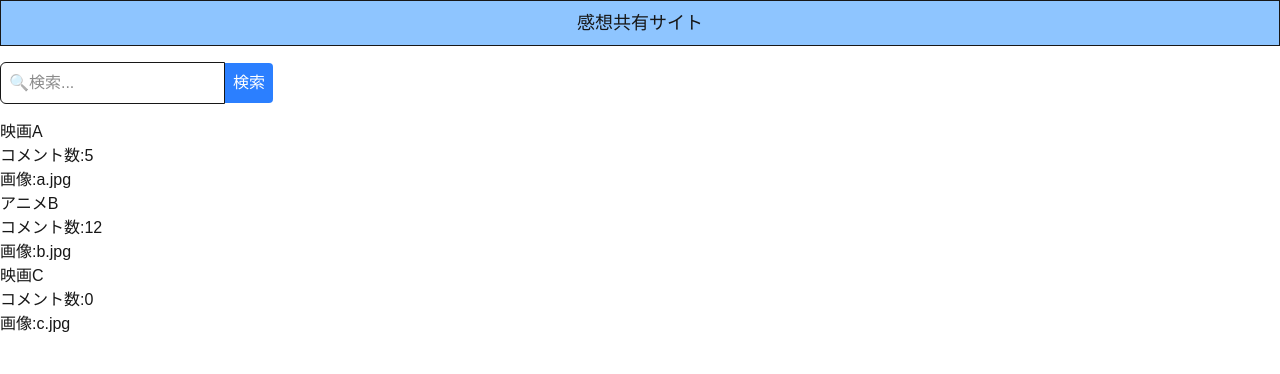
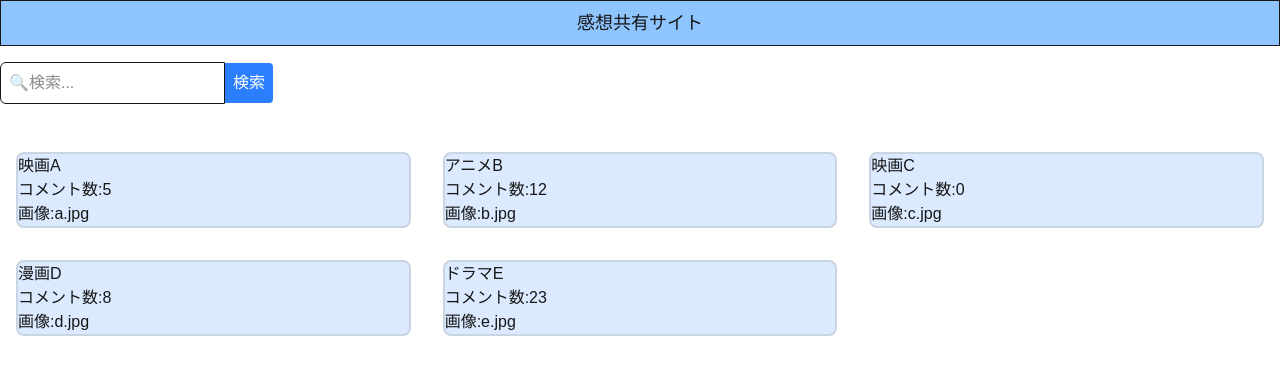
Before and after one commit to hiiro5/kcl-web, a Next.js app: page / in a window 1280 px wide. Shown: the top 374 px of the page. Built offline with nearby package versions, Linux system fonts and the light colour scheme.

Commit message:
トップとネタバレ確認のポップアップ

```diff
--- /dev/null
+++ b/app/[contentId]/page_comment.jsx
@@ -0,0 +1,8 @@
+export default function CommentPage({params}) {
+    return (
+        <div>
+            <h1>コンテンツID: {params.contentId} のコメントページ</h1>
+            <p>ここにコメント一覧や投稿フォームを作っていきます。</p>
+        </div>
+    );
+}
--- a/components/Contents.jsx
+++ b/components/Contents.jsx
@@ -1,9 +1,13 @@
-export default function Contents({title, commentCount, imageUrl}) {
+export default function Contents({title, commentCount, imageUrl, onClick}) {
     return (
-        <div>
+        <div
+            className="border-2 border-slate-300 bg-blue-100 rounded-lg hover:bg-blue-200"
+            onClick={onClick}
+        >
             <h1>{title}</h1>
             <h2>コメント数:{commentCount}</h2>
             <h3>画像:{imageUrl}</h3>
         </div>
+
     );
 }
--- a/components/Main.jsx
+++ b/components/Main.jsx
@@ -1,11 +1,49 @@
+"use client";
+
+import { useState } from 'react';
 import Contents from "./Contents.jsx";
+import SpoilerAlert from "./SpoilerAlert.jsx"
+
+const contentsData = [
+    {id:1,title:'映画A', commentCount:5, imageUrl:"a.jpg"},
+    {id:2,title:'アニメB', commentCount:12, imageUrl:'b.jpg'},
+    {id:3,title:'映画C',commentCount:0, imageUrl:'c.jpg'},
+    {id:4,title:'漫画D', commentCount:8, imageUrl:'d.jpg'},
+    {id:5,title:'ドラマE',commentCount:23, imageUrl:'e.jpg'},
+];
+
 
 export default function Main() {
+    // const [showAlert, setShowAlert] = useState(true);
+    const [selectedContent, setSelectedContent] = useState(null);
+
+    const handleContentClick = (content) => {
+        console.log(content.title + "がクリックされました！");
+        setSelectedContent(content);
+    }
+
     return(
-        <div>
-            <Contents title="映画A" commentCount={5} imageUrl="a.jpg"/>
-            <Contents title="アニメB" commentCount={12} imageUrl="b.jpg" />
-            <Contents title="映画C" commentCount={0} imageUrl="c.jpg" />
-        </div>
+        <main className="max-w-7xl mx-auto px-4 py-8">
+            <div className="grid grid-cols-1 md:grid-cols-2 lg:grid-cols-3 gap-8">
+                {contentsData.map(contents => (
+                    <Contents
+                        key={contents.id}
+                        title={contents.title}
+                        commentCount={contents.commentCount}
+                        imageUrl={contents.imageUrl}
+                        onClick={() => handleContentClick(contents)}
+                    />
+                ))}
+            </div>
+
+            {(selectedContent !== null) && (
+                <SpoilerAlert
+                    onConfirm={() => setSelectedContent(null)}
+                    onCancel={() => setSelectedContent(null)}
+                />
+            )}
+
+        </main>
+
     );
 }
--- /dev/null
+++ b/components/SpoilerAlert.jsx
@@ -0,0 +1,25 @@
+export default function SpoilerAlert({onCancel, onConfirm}) {
+    return (
+        <div className="fixed inset-0 bg-black/50 flex items-center justify-center">
+            <div className="bg-blue-100 p-8 rounded-lg text-center">
+                <h2 className="text-xl font-bold mb-4">
+                   感想にはネタバレが含まれることがありますが許容しますか？
+                </h2>
+                <div className="flex justify-center gap-4">
+                    <button
+                        onClick={onCancel}
+                        className="px-4 py-2 bg-gray-300 rounded hover:bg-gray-400"
+                    >
+                        むり
+                    </button>
+                    <button
+                        onClick={onConfirm}
+                        className="px-4 py-2 bg-blue-500 text-white rounded hover:bg-blue-600"
+                    >
+                        おけ
+                    </button>
+                </div>
+            </div>
+        </div>
+    );
+}
```
